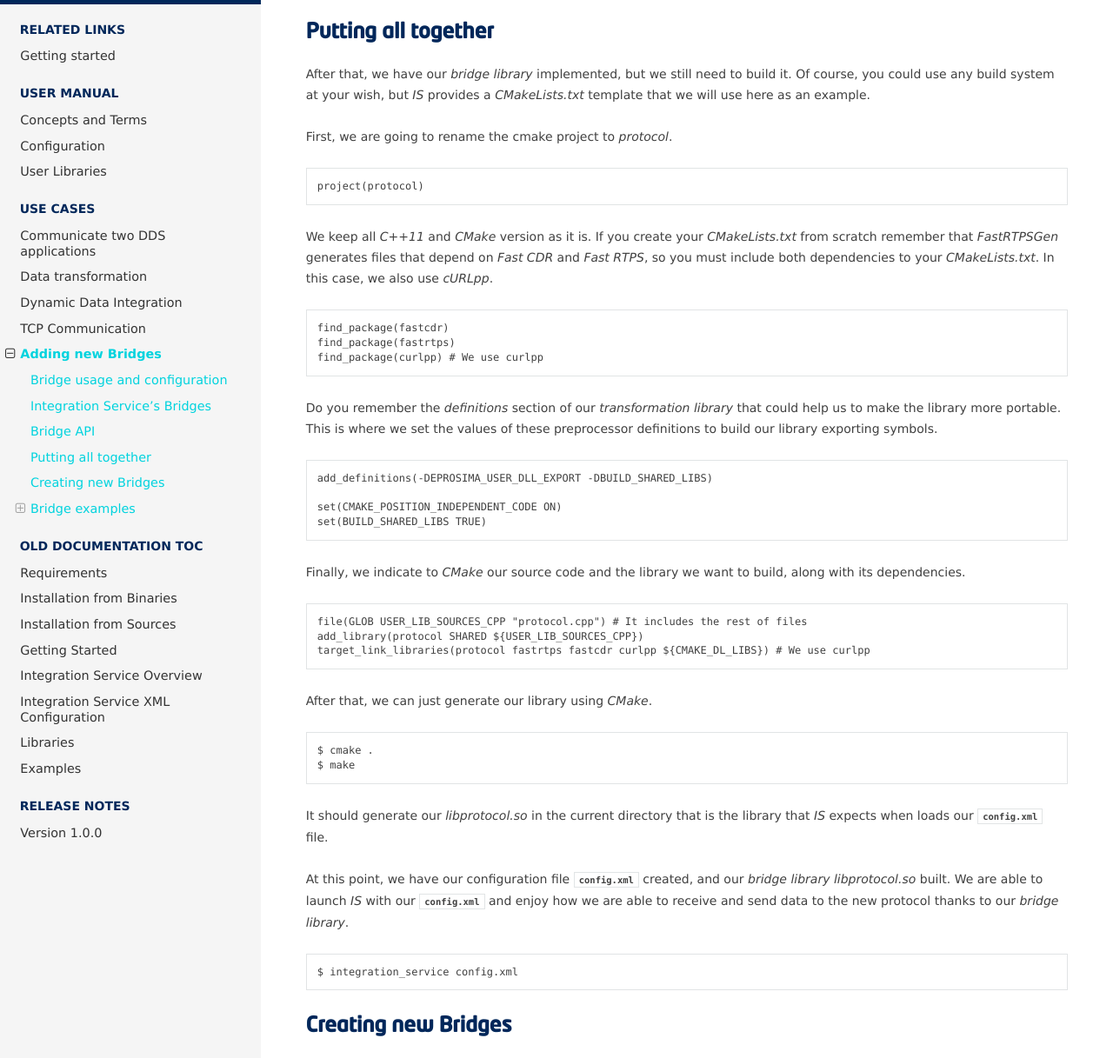
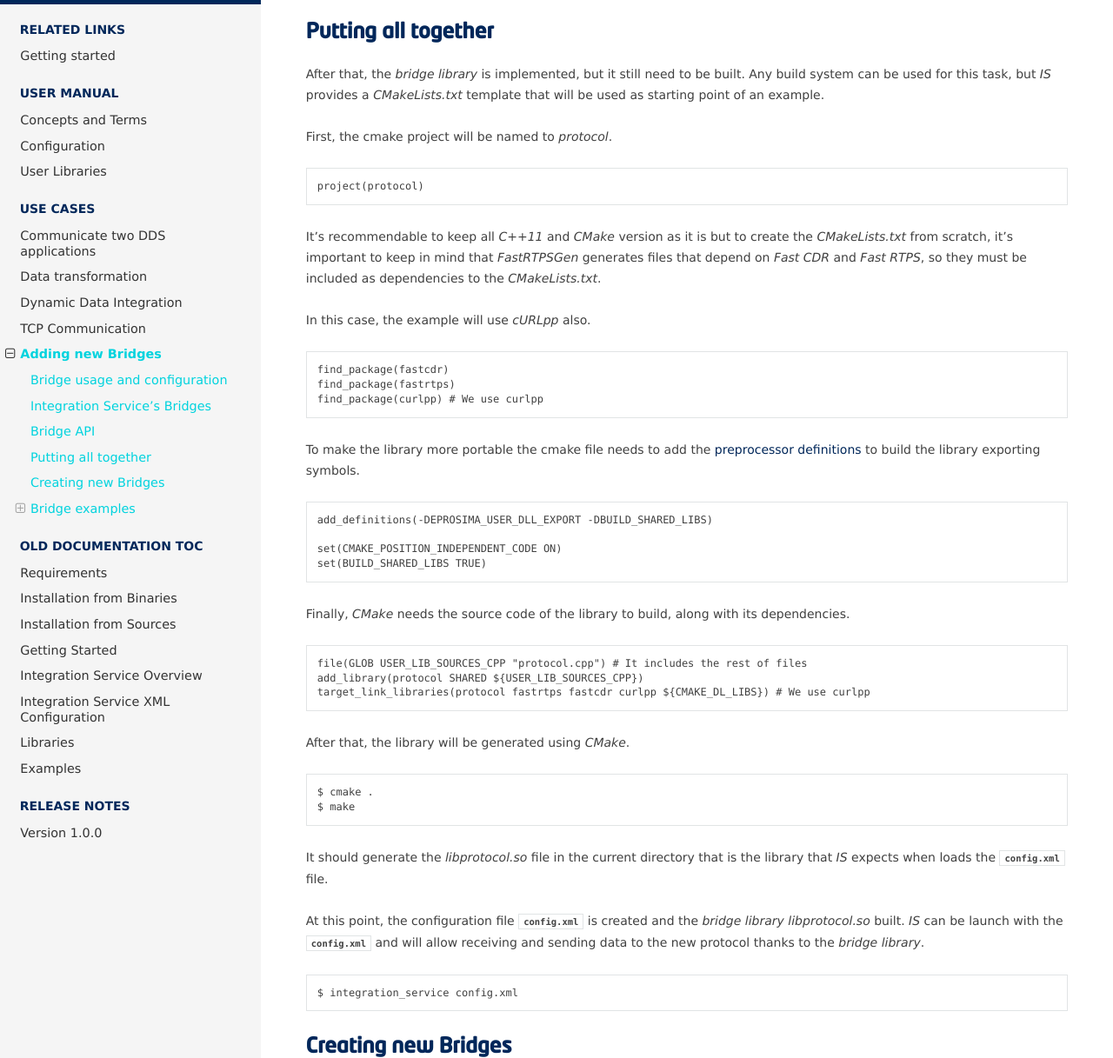
Before and after one commit to eProsima/Integration-Service-docs, a Sphinx documentation site: the page built from docs/newprotocol.rst, in a window 1280 px wide and 1400 px high, scrolled down 6113 px, cut to the strip 183-1400 px from the top of the window. Shown: the whole strip at 87% size. Built offline with Sphinx 7.4.7 and the Read the Docs theme 2.0.0, drawn with Linux system fonts in a browser that asks for light colours; some of the changed text lies outside the part shown.

Commit message:
Refs #3933 Finished with impersonal style newprotocol and grammarly checked. Fixed some links.

```diff
--- a/docs/dynamicdata.rst
+++ b/docs/dynamicdata.rst
@@ -76,6 +76,8 @@ Firstly it needs to include all required headers to use *Fast-RTPS Dynamic Types
     :start-after: // Include Start
     :end-before: // Include End
 
+.. _cmake_definitions_code_dynamicdata:
+
 The next part is optional, but it helps to make the library portable between different
 operating systems and keeps the source code clear to read.
 Additionally, in this case, may be useful to add some ``using namespaces``.
@@ -129,7 +131,8 @@ so they must be included as dependencies to the *CMakeLists.txt*.
     :start-after: # packages
     :lines: 1,2
 
-To make the library more portable the cmake file needs to add the :ref:`preprocessor definitions <cmake_definitions_code>` to build our library exporting symbols.
+To make the library more portable the cmake file needs to add the
+:ref:`preprocessor definitions <cmake_definitions_code_dynamicdata>` to build the library exporting symbols.
 
 .. literalinclude:: dynamic_case_CMake.txt
     :language: cmake
--- a/docs/newprotocol.rst
+++ b/docs/newprotocol.rst
@@ -84,6 +84,8 @@ header file that gives access to the implementation of the :ref:`ISWriter` and t
     :language: cpp
     :start-after: // Include start
     :end-before: // Include end
+
+.. _cmake_definitions_code_newprotocol:
 
 The next part is optional, but it helps to make the library portable between different
 operating systems and keeps the source code clear to read.
@@ -243,54 +245,55 @@ Finally, the example's ``checkUpdates`` method implements a query to a WebServic
 Putting all together
 --------------------
 
-After that, we have our *bridge library* implemented, but we still need to build it.
-Of course, you could use any build system at your wish, but *IS* provides a *CMakeLists.txt* template that we will use
-here as an example.
+After that, the *bridge library* is implemented, but it still need to be built.
+Any build system can be used for this task, but *IS* provides a *CMakeLists.txt* template that will be used as
+starting point of an example.
 
-First, we are going to rename the cmake project to *protocol*.
+First, the cmake project will be named to *protocol*.
 
 .. literalinclude:: bridge_CMake.txt
     :language: cmake
     :lines: 1
 
-We keep all *C++11* and *CMake* version as it is. If you create your *CMakeLists.txt* from scratch remember that
-*FastRTPSGen* generates files that depend on *Fast CDR* and *Fast RTPS*, so you must include both dependencies to your
-*CMakeLists.txt*. In this case, we also use *cURLpp*.
+It's recommendable to keep all *C++11* and *CMake* version as it is but to create the *CMakeLists.txt* from scratch,
+it's important to keep in mind that *FastRTPSGen* generates files that depend on *Fast CDR* and *Fast RTPS*,
+so they must be included as dependencies to the *CMakeLists.txt*.
+
+In this case, the example will use *cURLpp* also.
 
 .. literalinclude:: bridge_CMake.txt
     :language: cmake
     :start-after: # packages
     :lines: 1-3
 
-Do you remember the *definitions* section of our *transformation library* that could help us to make the library
-more portable.
-This is where we set the values of these preprocessor definitions to build our library exporting symbols.
+To make the library more portable the cmake file needs to add the
+:ref:`preprocessor definitions <cmake_definitions_code_newprotocol>` to build the library exporting symbols.
 
 .. literalinclude:: bridge_CMake.txt
     :language: cmake
     :start-after: # definitions
     :lines: 1-4
 
-Finally, we indicate to *CMake* our source code and the library we want to build, along with its dependencies.
+Finally, *CMake* needs the source code of the library to build, along with its dependencies.
 
 .. literalinclude:: bridge_CMake.txt
     :language: cmake
     :start-after: # protocol library
     :lines: 1-3
 
-After that, we can just generate our library using *CMake*.
+After that, the library will be generated using *CMake*.
 
 .. code-block:: bash
 
     $ cmake .
     $ make
 
-It should generate our *libprotocol.so* in the current directory that is the library that
-*IS* expects when loads our :class:`config.xml` file.
+It should generate the *libprotocol.so* file in the current directory that is the library that
+*IS* expects when loads the :class:`config.xml` file.
 
-At this point, we have our configuration file :class:`config.xml` created, and our *bridge library*
-*libprotocol.so* built. We are able to launch *IS* with our :class:`config.xml` and enjoy how
-we are able to receive and send data to the new protocol thanks to our *bridge library*.
+At this point, the configuration file :class:`config.xml` is created and the *bridge library* *libprotocol.so* built.
+*IS* can be launch with the :class:`config.xml` and will allow receiving
+and sending data to the new protocol thanks to the *bridge library*.
 
 .. code-block:: bash
 
@@ -299,15 +302,14 @@ we are able to receive and send data to the new protocol thanks to our *bridge l
 Creating new Bridges
 --------------------
 
-Now, we are able to define *bridge libraries* to receive and send data to new protocols.
-The steps needed to do it are:
+The steps needed to define *bridge libraries* to receive and send data to new protocols are:
 
-- Create and configure the needed :ref:`Bridge configuration` in your XML configuration file.
-- Create the needed :ref:`Connectors` in your XML configuration file.
-- Implementing your custom :ref:`Bridge Library`.
-- Implementing your custom :ref:`ISReader`, :ref:`ISWriter`, and, optionally and not recommended, :ref:`ISBridge`.
-- Generating your library binary.
-- Executing *IS* with your XML configuration file.
+- Create and configure the needed :ref:`Bridge configuration` in the XML configuration file.
+- Create the needed :ref:`Connectors` in the XML configuration file.
+- Implement the custom :ref:`Bridge Library`.
+- Implement the custom :ref:`ISReader`, :ref:`ISWriter`, and, optionally but not recommended, :ref:`ISBridge`.
+- Generate the library binary.
+- Executing *IS* with the XML configuration file.
 
 
 Bridge examples
@@ -322,18 +324,20 @@ the intercommunication between *ROS2* and *Fiware Orion ContextBroker*.
 HelloWorld To File
 ^^^^^^^^^^^^^^^^^^
 
-In this example, we create a new *bridge* to save all received data from the *Fast-RTPS HelloWorldExample* into a file.
+To illustrate this use case, there is an example named `Helloworld_to_file <https://github.com/eProsima/Integration-Service/blob/feature/TCP_DynTypes/examples/helloworld_to_file>`__.
+This example creates a new *bridge* to save all received data from the *Fast-RTPS HelloWorldExample* into a file.
 
-To achieve that target, we need the *bridge library* `isfile <https://github.com/eProsima/Integration-Service/blob/feature/TCP_DynTypes/examples/helloworld_to_file/isfile.cpp>`_.
+To achieve that target, it creates a *bridge library* named `isfile <https://github.com/eProsima/Integration-Service/blob/feature/TCP_DynTypes/examples/helloworld_to_file/isfile.cpp>`_.
 The library only instantiates `FileWriter <https://github.com/eProsima/Integration-Service/blob/feature/TCP_DynTypes/examples/helloworld_to_file/FileWriter.cpp>`_ that implements the logic to save the data to a file.
 
 The file `config.xml <https://github.com/eProsima/Integration-Service/blob/feature/TCP_DynTypes/examples/helloworld_to_file/config.xml>`__ of the example configures *IS* with the *bridge library* in a *connector* that receives data from *HelloWorldExample*.
 
 **Preparation**
 
-You need to have `HelloWorldExample <https://github.com/eProsima/Fast-RTPS/tree/master/examples/C%2B%2B/HelloWorldExample>`_ from *Fast-RTPS* already compiled.
+The `HelloWorldExample <https://github.com/eProsima/Fast-RTPS/tree/master/examples/C%2B%2B/HelloWorldExample>`_ from *Fast-RTPS* already must be compiled.
 
-Then, you must compile the example itself, from the `helloworld_to_file example location <https://github.com/eProsima/Integration-Service/tree/feature/TCP_DynTypes/examples/helloworld_to_file>`_.
+The `helloworld_to_file <https://github.com/eProsima/Integration-Service/tree/feature/TCP_DynTypes/examples/helloworld_to_file>`__
+example must be compiled too.
 
 Linux:
 
--- a/docs/tcptunnel.rst
+++ b/docs/tcptunnel.rst
@@ -110,7 +110,8 @@ To get more information about *Fast-RTPS Security*, please read
 TCP Tunnel Example
 ------------------
 
-To illustrate the use cases, there is an example named *ShapesDemoTCP*.
+To illustrate the use cases, there is an example named
+`ShapesDemoTCP <https://github.com/eProsima/Integration-Service/blob/feature/TCP_DynTypes/examples/shapes_demo_tcp>`__.
 In this example, *IS* creates and uses a *TCP tunnel* to communicate two *Fast-RTPS ShapesDemo* in different ways.
 
 Several configuration files are included:
```
Also changed, not shown: docs/transformdata.rst (+6 -5 lines).
